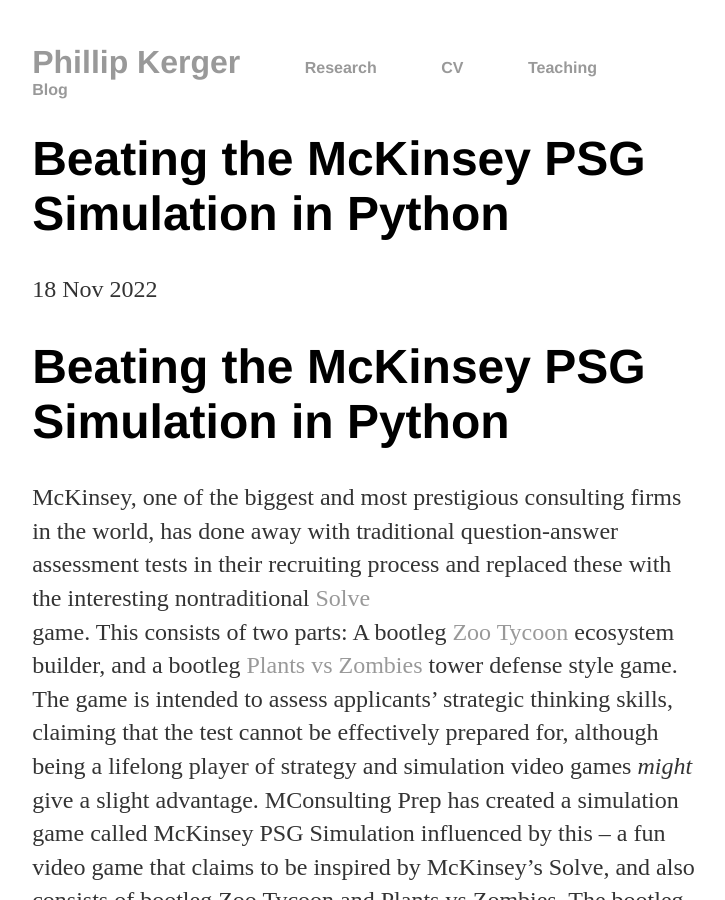
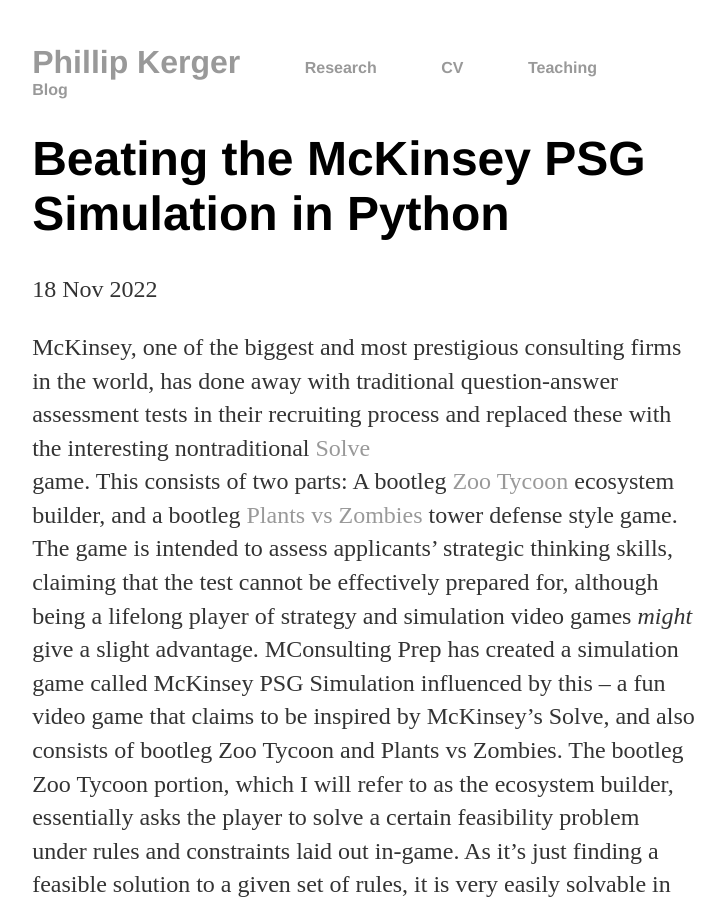
Before and after one commit to PhillipKerger/phillipkerger.github.io, a Jekyll site: the page built from _posts/2022-11-18-beating_mckinsey_psg_simulation.md, in a window 1280 px wide and 900 px high. Shown: the whole window, without its empty margins (276-1001 px from the left). Built offline with Jekyll 4.4.1, drawn with Linux system fonts in a browser that asks for light colours.

Commit message:
Update 2022-11-18-beating_mckinsey_psg_simulation.md

```diff
--- a/_posts/2022-11-18-beating_mckinsey_psg_simulation.md
+++ b/_posts/2022-11-18-beating_mckinsey_psg_simulation.md
@@ -3,8 +3,6 @@
 title: "Beating the McKinsey PSG Simulation in Python"
 date: 2022-11-18
 ---
-
-# Beating the McKinsey PSG Simulation in Python
 
 McKinsey, one of the biggest and most prestigious consulting firms in the world, has done away with traditional question-answer assessment tests in their recruiting process and replaced these with the interesting nontraditional <a href="https://www.mckinsey.com/careers/mckinsey-digital-assessment">Solve</a><br> game. This consists of two parts: A bootleg <a href="https://store.steampowered.com/app/613880/Zoo_Tycoon_Ultimate_Animal_Collection/">Zoo Tycoon</a> ecosystem builder, and a bootleg [Plants vs Zombies](https://play.google.com/store/apps/details?id=com.ea.game.pvzfree_row&hl=en_US&gl=US&pli=1) tower defense style game. The game is intended to assess applicants' strategic thinking skills, claiming that the test cannot be effectively prepared for, although being a lifelong player of strategy and simulation video games <i>might</i> give a slight advantage.
 MConsulting Prep has created a simulation game called McKinsey PSG Simulation influenced by this -- a fun video game that claims to be inspired by McKinsey's Solve, and also consists of bootleg  Zoo Tycoon and Plants vs Zombies. The bootleg Zoo Tycoon portion, which I will refer to as the ecosystem builder, essentially asks the player to solve a certain feasibility problem under rules and constraints laid out in-game. As it's just finding a feasible solution to a given set of rules, it is very easily solvable in Python or the programming language of your choice. All we need to do is simulate the rules of the game and search for a solution. <br><br>
```
